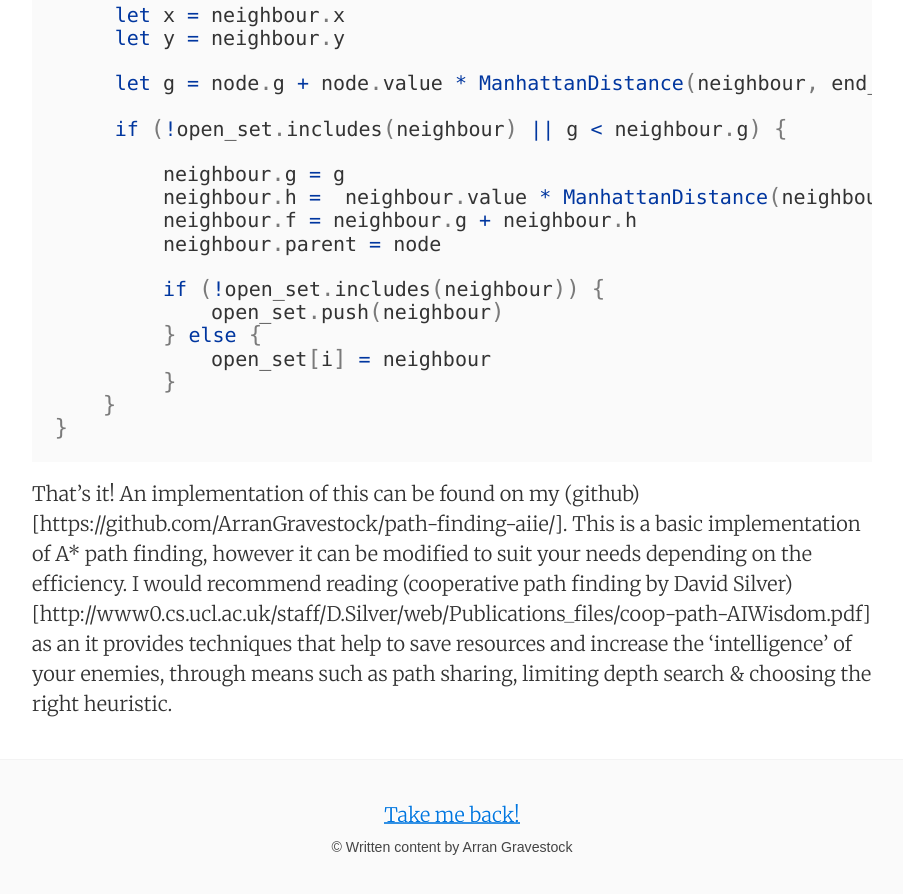
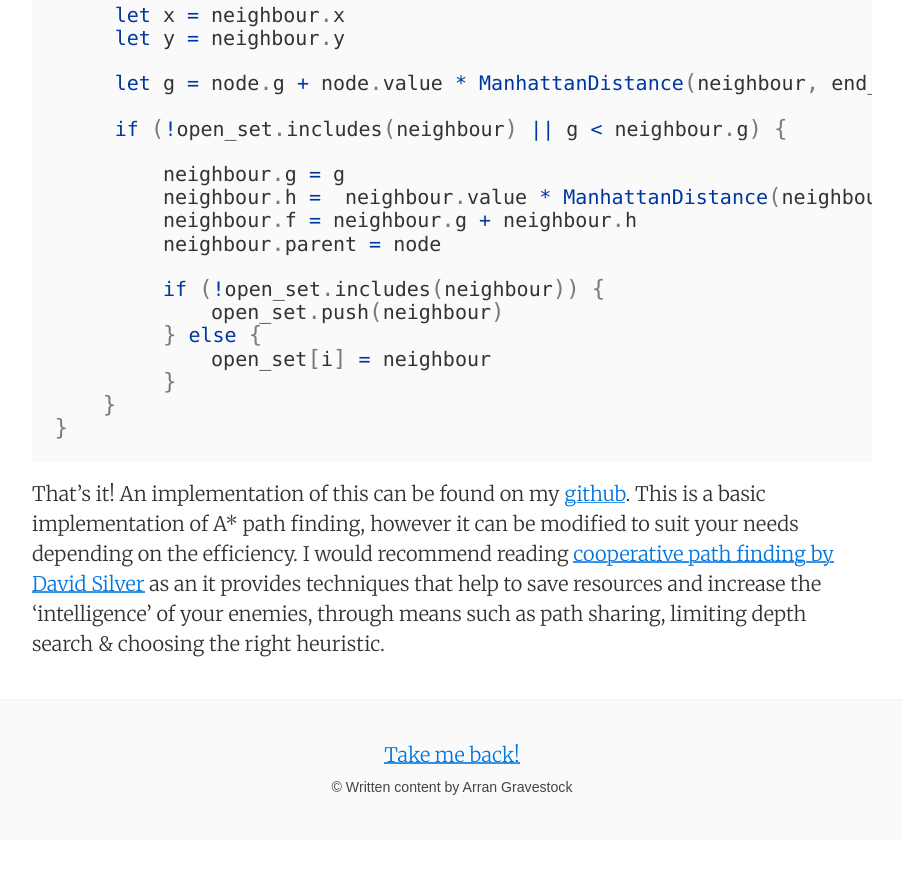
Before and after one commit to ArranGravestock/blog, a Jekyll site: the page built from _posts/2018-05-19-path-finding.md, in a window 1280 px wide and 900 px high, scrolled down 5089 px. Shown: the top 894 px of the window, without its empty margins (188-1091 px from the left). Built offline with Jekyll 4.4.1, drawn with Linux system fonts in a browser that asks for light colours; nearby versions of some CDN libraries; after the commit the page ends 5929 px from its top, so only the background shows below that.

Commit message:
Update 2018-05-19-path-finding.md

````diff
--- a/_posts/2018-05-19-path-finding.md
+++ b/_posts/2018-05-19-path-finding.md
@@ -156,4 +156,4 @@ while (open_set.length > 0) {
 }
 ```
 
-That's it! An implementation of this can be found on my (github)[https://github.com/ArranGravestock/path-finding-aiie/]. This is a basic implementation of A* path finding, however it can be modified to suit your needs depending on the efficiency. I would recommend reading (cooperative path finding by David Silver)[http://www0.cs.ucl.ac.uk/staff/D.Silver/web/Publications_files/coop-path-AIWisdom.pdf] as an it provides techniques that help to save resources and increase the 'intelligence' of your enemies, through means such as path sharing, limiting depth search & choosing the right heuristic.
+That's it! An implementation of this can be found on my [github](https://github.com/ArranGravestock/path-finding-aiie/). This is a basic implementation of A* path finding, however it can be modified to suit your needs depending on the efficiency. I would recommend reading [cooperative path finding by David Silver](http://www0.cs.ucl.ac.uk/staff/D.Silver/web/Publications_files/coop-path-AIWisdom.pdf) as an it provides techniques that help to save resources and increase the 'intelligence' of your enemies, through means such as path sharing, limiting depth search & choosing the right heuristic.
````
